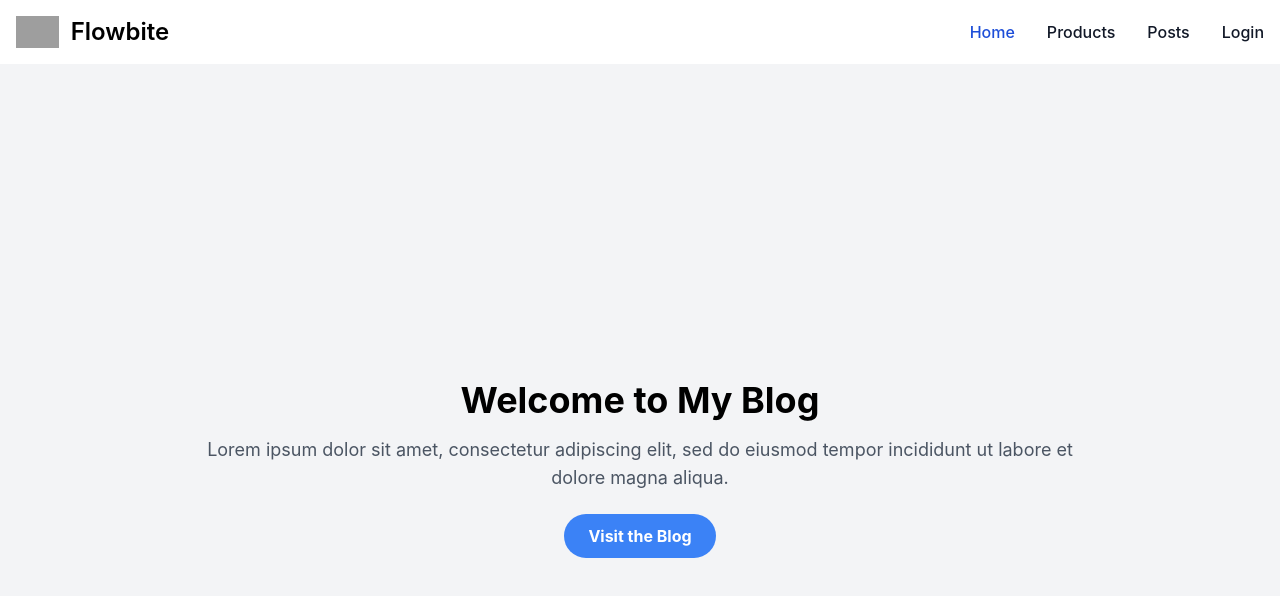
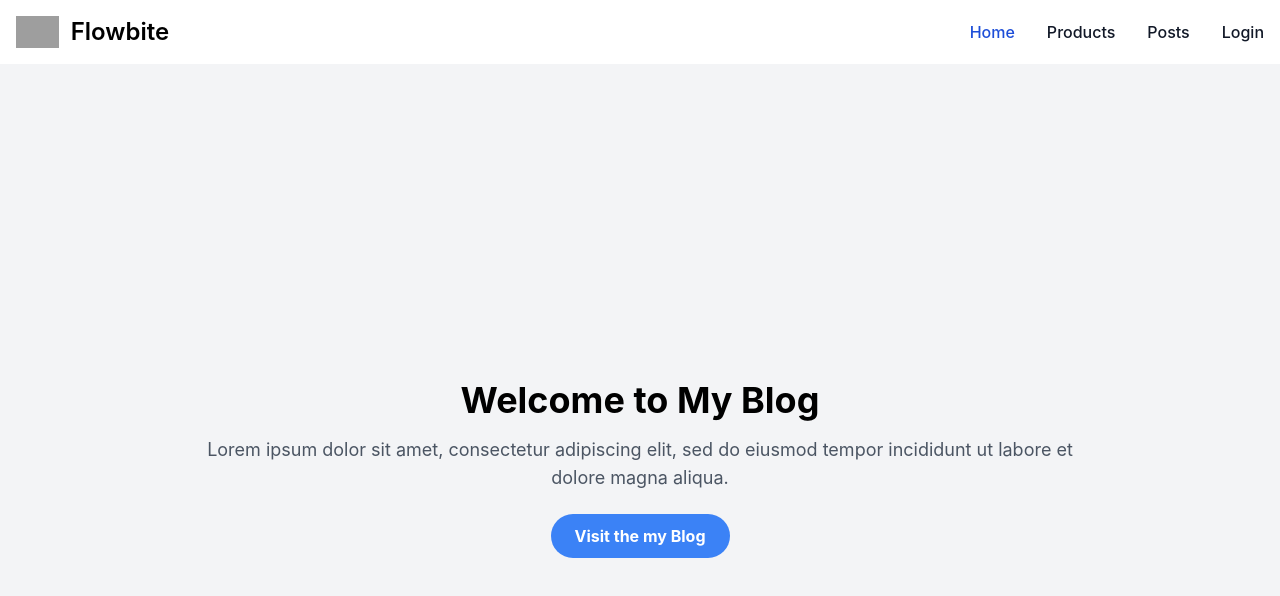
Before and after one commit to QuickCoderzUser83/HeadlessReactWp, a React (Create React App) app: page / in a window 1280 px wide. Shown: the top 596 px of the page. Built offline with nearby package versions, Linux system fonts and the light colour scheme; grey boxes are pictures that could not be loaded.

Commit message:
update changes on vercel

```diff
--- a/src/components/pages/Home/index.js
+++ b/src/components/pages/Home/index.js
@@ -13,7 +13,7 @@ const Home = () => {
                     to="/posts"
                     className="bg-blue-500 hover:bg-blue-600 text-white font-bold py-3 px-6 rounded-full transition-colors duration-300 ease-in-out"
                 >
-                    Visit the Blog
+                    Visit the my Blog
                 </Link>
             </div>
         </section>
```
